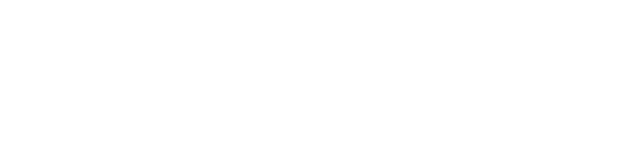
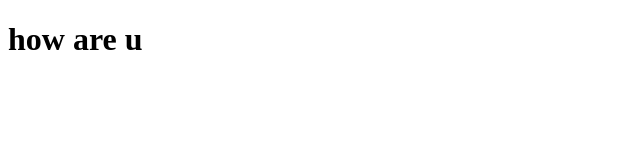
Before and after one commit to Demmyhub/UI-card-design, a plain HTML site: page img/index.html in a window 1280 px wide. Shown: the whole page, without its empty margins (0-640 px from the left). Drawn offline with Linux system fonts and the light colour scheme.

Commit message:
testing commit.

```diff
--- a/img/index.html
+++ b/img/index.html
@@ -7,6 +7,8 @@
     <title>Document</title>
 </head>
 <body>
-
+    <h1>
+        how are u
+    </h1>
 </body>
 </html>
```
